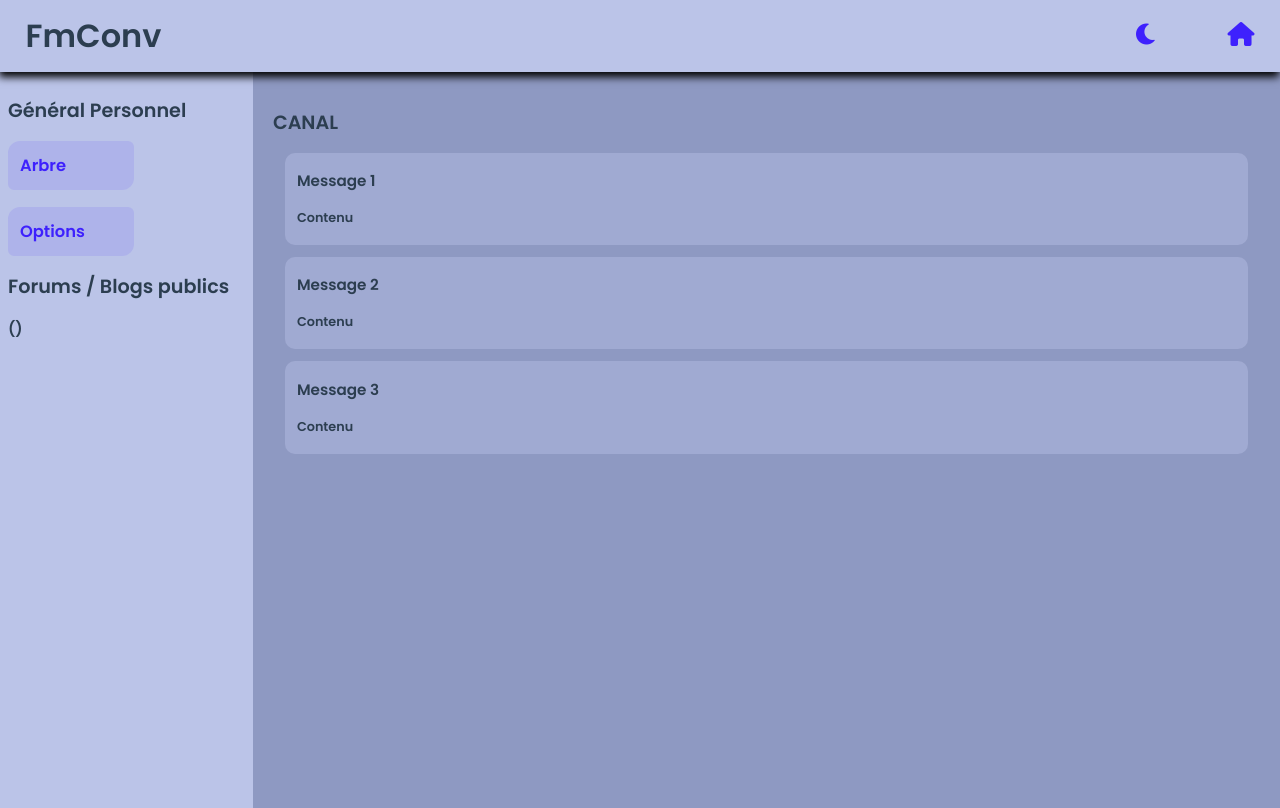
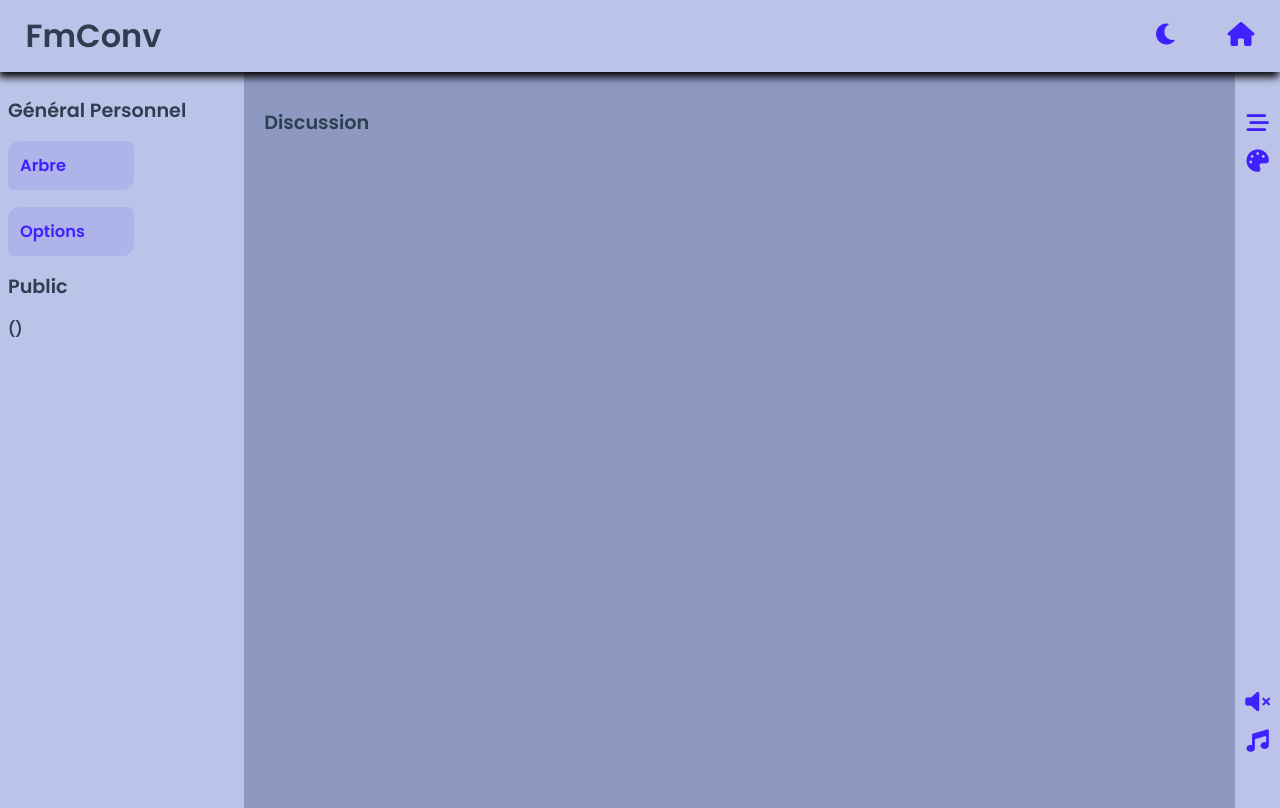
Before and after one commit to MarvinFm54/marvinfm.fr, a Symfony app: template templates/C_Conv/conv_main.html.twig in a window 1280 px wide. Run offline with Twig, Linux system fonts and the light colour scheme; the template is opened without the code that fills it, so the values that code supplies are empty; some libraries are stand-ins or nearby versions.

Commit message:
ca rend bien

```diff
--- a/public/styles/styles_conv.css
+++ b/public/styles/styles_conv.css
@@ -79,15 +79,12 @@ h3
 {
     margin-bottom: 4px;
 }
-h4
-{
-	font-size: 0.8em;
-	min-width: 8vw;
-}
 .header h4
 {
     margin-bottom: 4px;
     text-align: right;
+    min-width: 8vw;
+    font-size: 0.8em;
 }
 
 .container
@@ -103,13 +100,50 @@ h4
     margin-bottom: 16px;
 }
 
-nav
+#nav-canals
 {
     width: 24vw;
     padding: 8px;
     background-color: var(--content-bg);
 
     overflow-x: scroll;
+}
+#nav-options
+{
+
+
+    width: 3vw;
+    padding: 8px;
+    background-color: var(--content-bg);
+    overflow-x: scroll;
+
+    display: flex;
+    flex-direction: column;
+    justify-content: space-between;
+    align-items: center;
+
+    gap: 6vh;
+}
+.nav-options
+{
+    padding-top: 4vh;
+    padding-bottom: 6vh;
+
+    display: flex;
+    flex-direction: column;
+    justify-content: space-around;
+    align-items: center;
+    gap: 2vh;
+}
+i
+{
+    font-size: 1.4em;
+    color: var(--link-color);
+    transition: all 0.15s ease-in-out;
+}
+i:hover
+{
+    color: var(--link-hover-bg);
 }
 
 .canal
@@ -173,9 +207,42 @@ nav
     margin: 12px;
     padding: 1px 12px 1px 12px;
 
+    display: flex;
+    flex-direction: row;
+
     transition: all 0.35s ease-in-out;
 }
 .message:hover
 {
-    background-color: color-mix(in srgb, var(--link-color) 50%, transparent);
+    background-color: color-mix(in srgb, var(--content-bg) 60%, transparent);
 }
+
+.message .image
+{
+    padding: 12px;
+    padding-left: 0px;
+}
+
+.message img
+{
+    width: 3vw;
+    height: 3vw;
+}
+
+.message-header
+{
+    display: flex;
+    flex-direction: row;
+    gap: 12px;
+
+    align-items: center;
+}
+.message h4
+{
+    margin-top: -6px;
+    font-size: 0.9em;
+}
+.name
+{
+    text-decoration: underline;
+}
--- a/public/styles/styles_header1.css
+++ b/public/styles/styles_header1.css
@@ -19,7 +19,7 @@ header div
 	flex-direction: row;
 	justify-content: space-between;
 	align-content: flex-start;
-	width: 120px;
+	width: 100px;
 }
 header a
 {
--- a/src/C_Conv/Controller/ConvController.php
+++ b/src/C_Conv/Controller/ConvController.php
@@ -41,10 +41,11 @@ class ConvController extends AbstractController
     }
 
     #[Route(path: '/conv', name: 'conv_page')]
-    public function convpage(BranchsService $branchsService, CanalsService $canalsService): Response
+    public function convpage(BranchsService $branchsService, CanalsService $canalsService, MessagesService $messagesService): Response
     {
         $branch = $branchsService->findAllBranchs();
         $canal = $canalsService->findAllCanals();
+        $message = $messagesService->findMessagesByCanalId(canalId: 1);
 
         $nbBranch = count(value: $branch);
         $nbCanal = count(value: $canal);
@@ -53,6 +54,7 @@ class ConvController extends AbstractController
 
             'branch' => $branch,
             'canal' => $canal,
+            'message' => $message,
 
             'nbText' => $this->nbElementTxt(nbBranch: $nbBranch,nbCanal: $nbCanal),
         ]);
--- a/templates/C_Conv/conv_main.html.twig
+++ b/templates/C_Conv/conv_main.html.twig
@@ -33,36 +33,13 @@
 {# --- Main --- #}
 {% block main %}
 <div class="container">
-    <nav class="branchs" data-aos="fade-right">
+    <nav id="nav-canals" class="branchs" data-aos="fade-right">
 
         <h2> Général Personnel </h2>
         <h3 class="canal-tag"> Arbre </h3>
         <h3 class="canal-tag"> Options </h3>
-        <!--
-        <h3 class="branch-tag"> Amis </h3>
-        <div class="branch">
-            <h3 class="canal-tag"> Ami 1 </h3>
-            <h3 class="canal-tag"> Ami 2 </h3>
-            <h3 class="canal-tag"> Ami 3 </h3>
-            <h3 class="canal-tag"> + </h3>
-        </div>
 
-        <h3 class="branch-tag"> Discord (via Bot) </h3>
-        <div class="branch">
-            <h3 class="canal-tag"> MP 1 </h3>
-            <h3 class="canal-tag"> MP 2 </h3>
-            <h3 class="canal-tag"> MP 3 </h3>
-            <h3 class="canal-tag"> + </h3>
-        </div>
-
-        <h3 class="branch-tag"> Vos Blogs </h3>
-        <div class="branch">
-            <h3 class="canal-tag"> Blog 1 (public) </h3>
-            <h3 class="canal-tag"> Blog 2 (privé) </h3>
-            <h3 class="canal-tag"> + </h3>
-        </div>-->
-
-        <h2> Forums / Blogs publics  </h2>
+        <h2> Public  </h2>
         <h3> ({{ nbText }})</h3>
 
         {% for b in branch %}
@@ -75,72 +52,39 @@
             {% endif %}
         {% endfor %}
 
+    </nav>
 
-        <!--
-        <h3 class="canal-tag"> Modération ultime = pas nous </h3>
-        <h3 class="branch-tag"> Branche B </h3>
-        <div class="branch">
-            <h3 class="canal-tag"> Canal 2 </h3>
-            <h3 class="canal-tag"> Canal 3 </h3>
-            <h3 class="canal-tag"> + </h3>
-            <h3 class="branch-tag"> Branche C </h3>
+    <div class="canal">
+        <h2> Discussion </h2>
 
-            <div class="branch">
-                <h3 class="canal-tag"> Canal 4 </h3>
-                <h3 class="canal-tag"> Canal 5 </h3>
-                <h3 class="canal-tag"> Canal 6 </h3>
-                <h3 class="canal-tag"> + </h3>
+        {% for m in message %}
+            <div class="message">
+                <section class="image">
+                    <img src="https://public.marvinfm.fr/assets/icon.png">
+                </section>
+                <section>
+                    <div class="message-header">
+                        <h3 class="name">Utilisateur {{ m.userId }}</h3>
+                        <h3>  -  </h3>
+                        <h3>{{ m.date }}</h3>
+                    </div>
+                    <h4>{{ m.text }}</h4>
+                </section>
             </div>
-        </div>
-        <h3 class="branch-tag"> Branche D </h3>
-        <div class="branch">
-            <h3 class="canal-tag"> Canal 7 </h3>
-            <h3 class="canal-tag"> Canal 8 </h3>
-            <h3 class="canal-tag"> + </h3>
-        </div>
-        <h3 class="branch-tag"> Branche E </h3>
-        <div class="branch">
-            <h3 class="canal-tag"> Canal 9 </h3>
-            <h3 class="canal-tag"> Canal 10 </h3>
-            <h3 class="canal-tag"> + </h3>
-            <h3 class="branch-tag"> Branche F </h3>
-            <div class="branch">
-                <h3 class="canal-tag"> Canal 11 </h3>
-                <h3 class="canal-tag"> Canal 12 </h3>
-                <h3 class="canal-tag"> + </h3>
-            </div>
-            <h3 class="branch-tag"> Branche G </h3>
-            <div class="branch">
-                <h3 class="canal-tag"> Canal 13 </h3>
-                <h3 class="canal-tag"> Canal 14 </h3>
-                <h3 class="canal-tag"> + </h3>
-                <h3 class="branch-tag"> Branche H </h3>
-                <div class="branch">
-                    <h3 class="canal-tag"> Canal 15 </h3>
-                    <h3 class="canal-tag"> Canal 16 </h3>
-                    <h3 class="canal-tag"> + </h3>
-                </div>
-            </div>
-        </div> -->
-    </nav>
-    <div class="canal">
-        <h2> CANAL </h2>
-        <div class="message">
-            <h3>Message 1</h3>
-            <h4>Contenu</h4>
-        </div>
-
-        <div class="message">
-            <h3>Message 2</h3>
-            <h4>Contenu</h4>
-        </div>
-
-        <div class="message">
-            <h3>Message 3</h3>
-            <h4>Contenu</h4>
-        </div>
+        {% endfor %}
 
     </div>
+
+    <nav id="nav-options">
+        <div class="nav-options">
+            <i class="fa-solid fa-bars-staggered"></i>
+            <i class="fa-solid fa-palette"></i>
+        </div>
+        <div class="nav-options">
+            <i class="fa-solid fa-volume-xmark"></i>
+            <i class="fa-solid fa-music"></i>
+        </div>
+    </nav>
 </div>
 {% endblock %}
 
```
Also changed, not shown: src/C_Conv/Repository/MessagesService.php (+51 -3 lines), src/C_Conv/Model/User.php (added), src/C_Conv/Repository/UserService.php (added).
